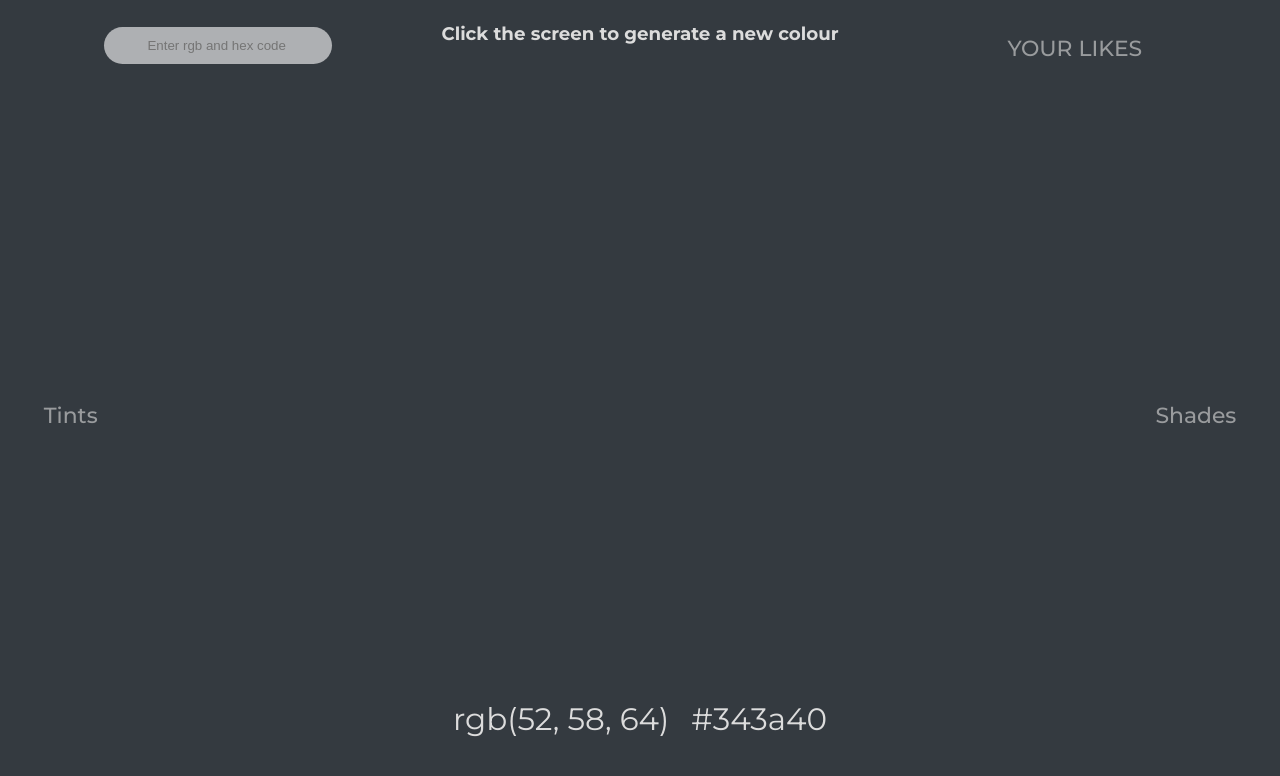
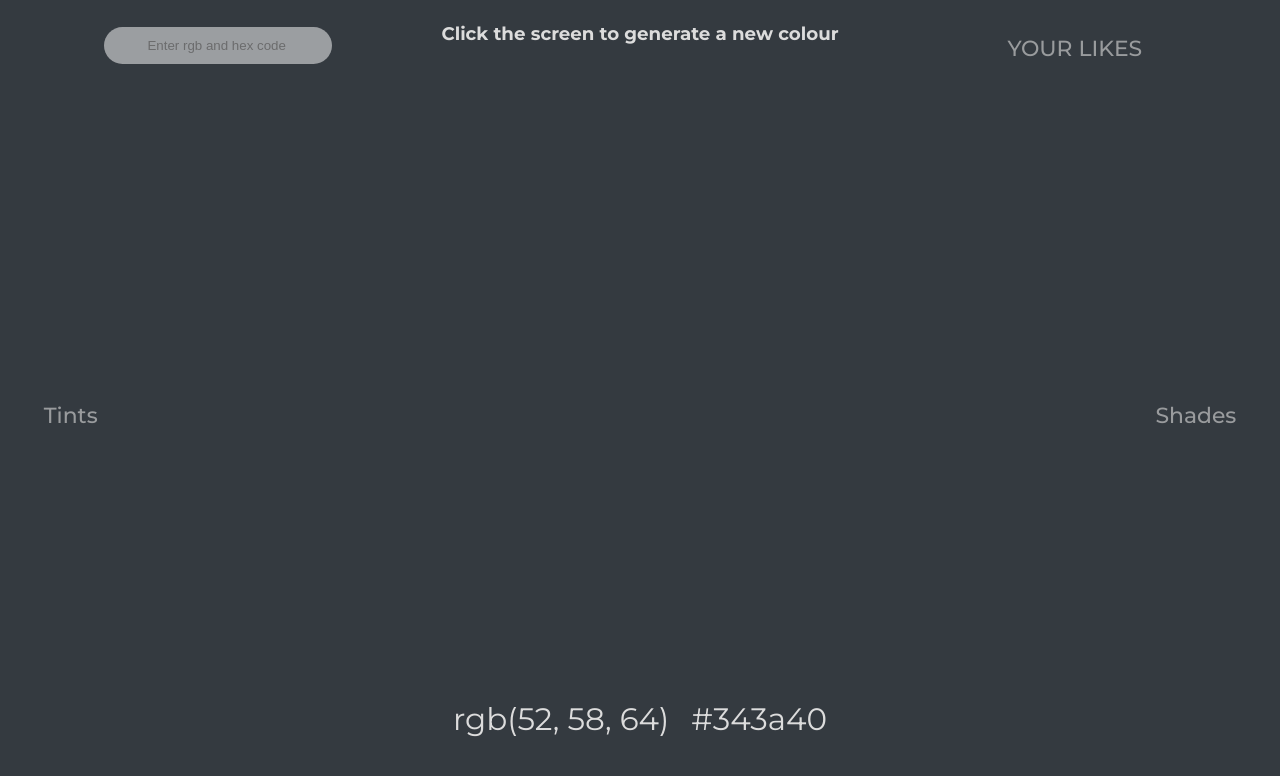
Before and after one commit to Bonjameen/RandoColorGenerator, a website built with Parcel: page index.html in a window 1280 px wide. Built offline with nearby package versions, Linux system fonts and the light colour scheme.

Commit message:
Made search bar slightly opaque

```diff
--- a/styles.css
+++ b/styles.css
@@ -169,10 +169,11 @@ svg {
   align-items: center;
   padding: 0 0.8rem;
   gap: 1.2rem;
+  opacity: 0.85;
 }
 
 .search svg {
-  opacity: 0.6;
+  opacity: 0.8;
   height: 2.8rem;
   width: 2.8rem;
 }
```
